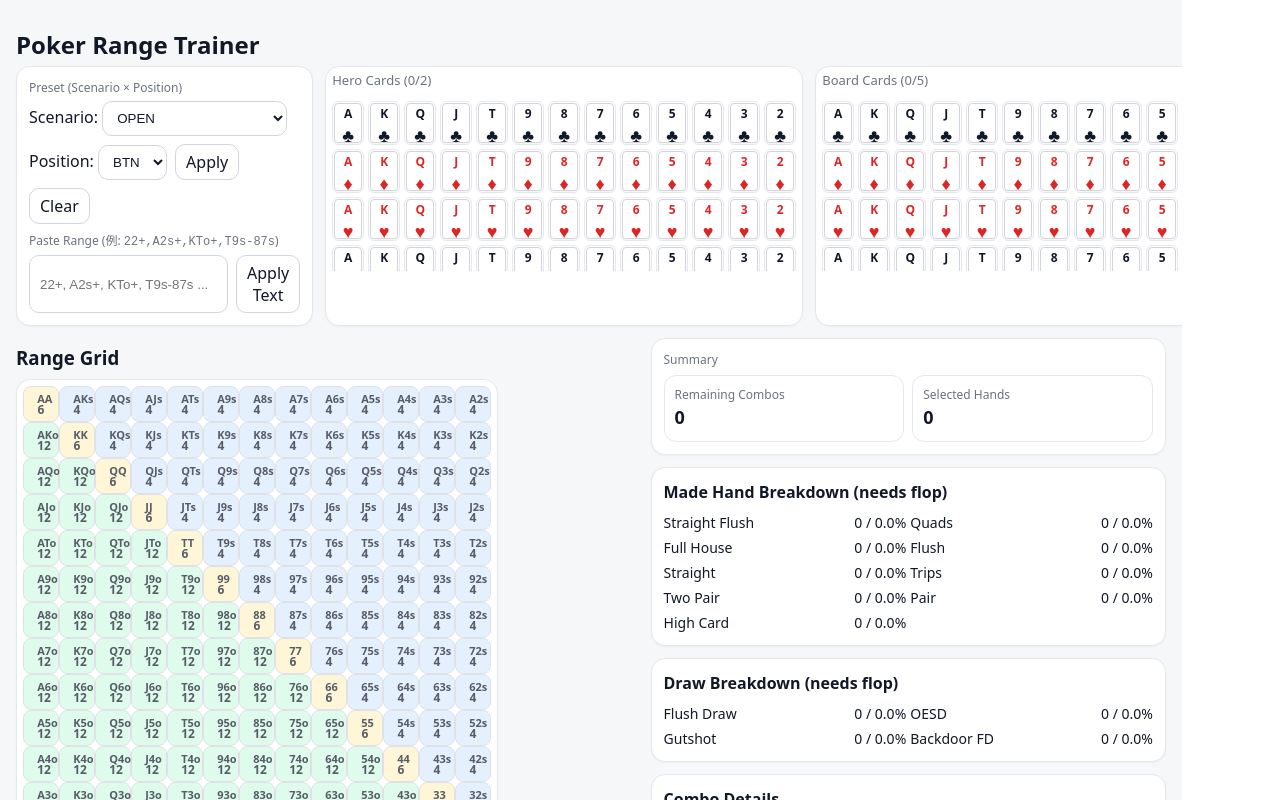
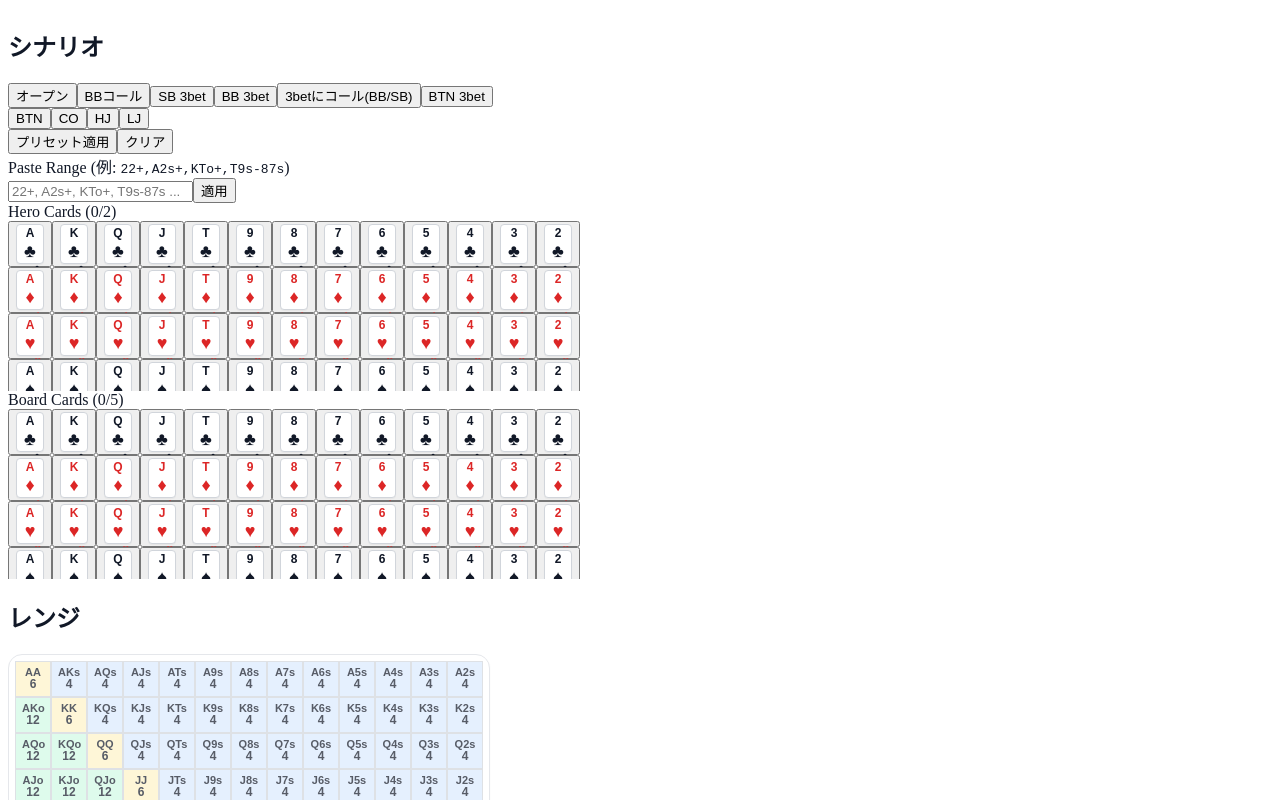
Before and after one commit to mnabe222-glitch/poker-range-trainer, a React (Vite) app: page / in a window 1280 px wide. Shown: the top 800 px of the page. Built offline with nearby package versions, Linux system fonts and the light colour scheme.

Commit message:
build: production build OK (css fix, PWA ready)

```diff
--- a/src/App.tsx
+++ b/src/App.tsx
@@ -1,7 +1,7 @@
 // src/App.tsx
 import React, { useMemo, useState, useEffect } from "react";
+import ResponsiveShell from "./ResponsiveShell";
 import { ScenarioTabsWrap } from "./components/ScenarioTabsWrap";
-
 
 /**
  * Poker Range Trainer - all-in-one
@@ -409,205 +409,20 @@ export default function App() {
     else setBoard(board.filter((_, i) => i !== idx));
   }
 
-  return (
-    <div style={{fontFamily:"ui-sans-serif, system-ui, Segoe UI, Roboto, Helvetica, Arial", padding:16, background:"#f6f7f8", minHeight:"100vh"}}>
-      <div style={{ maxWidth: 1150, margin: "0 auto" }}>
-        <h1 style={{ fontSize: 24, fontWeight: 800, marginBottom: 8, color:"#111827" }}>Poker Range Trainer</h1>
+  // ---- UI：縦スク前提レイアウト --------------------------------
 
-        {/* Preset / Scenario */}
-        <div style={{ display: "grid", gridTemplateColumns: "1.2fr 1fr 1fr", gap: 12, marginBottom: 12 }}>
-          <div style={cardBox}>
-            <div style={labelMuted}>Preset (Scenario × Position)</div>
-            <div style={{ display: "flex", gap: 8, alignItems: "center", flexWrap: "wrap" }}>
-              <label>Scenario:&nbsp;
-                <select value={scenario} onChange={(e) => setScenario(e.target.value as Scenario)} style={selectStyle}>
-                  <option value="OPEN">OPEN</option>
-                  <option value="BBvsOPEN">BB vs OPEN（コール）</option>
-                  <option value="SB_3BET">SB 3bet</option>
-                  <option value="BB_3BET">BB 3bet</option>
-                  <option value="BB_SB_CALL_3BET">BB/SB 3betにコール</option>
-                  <option value="BTN_3BET">BTN 3bet</option>
-                </select>
-              </label>
+  // シナリオタブ（Scenario 型に合わせてIDは大文字）
+  const scenarioTabs = [
+    { id: "OPEN", label: "オープン" },
+    { id: "BBvsOPEN", label: "BBコール" },
+    { id: "SB_3BET", label: "SB 3bet" },
+    { id: "BB_3BET", label: "BB 3bet" },
+    { id: "BB_SB_CALL_3BET", label: "3betにコール(BB/SB)" },
+    { id: "BTN_3BET", label: "BTN 3bet" },
+  ] as const;
 
-              <label>Position:&nbsp;
-                <select value={pos} onChange={(e) => setPos(e.target.value as ThreePos)} style={selectStyle}>
-                  {VALID_POS[scenario].map((p) => <option key={p} value={p}>{p}</option>)}
-                </select>
-              </label>
-
-              <button style={btn} onClick={() => { const txt = getPresetText(scenario, pos); if (txt) applyPreset(txt); }}>
-                Apply
-              </button>
-              <button style={btn} onClick={() => setRange(new Set())}>Clear</button>
-            </div>
-
-            {/* 任意レンジを貼り付け */}
-            <div style={{ marginTop: 8 }}>
-              <div style={{ ...labelMuted, marginBottom: 4 }}>Paste Range (例: <code>22+,A2s+,KTo+,T9s-87s</code>)</div>
-              <div style={{ display: "flex", gap: 8 }}>
-                <input
-                  value={custom}
-                  onChange={(e) => setCustom(e.target.value)}
-                  placeholder="22+, A2s+, KTo+, T9s-87s ..."
-                  style={{ ...inputStyle, flex: 1 }}
-                />
-                <button style={btn} onClick={() => { if (custom.trim()) applyPreset(custom); }}>
-                  Apply Text
-                </button>
-              </div>
-            </div>
-          </div>
-
-          <CardSelector title="Hero" cards={hero} max={2} used={used} onAdd={(c) => addCard("hero", c)} onRemove={(i) => removeCard("hero", i)} />
-          <CardSelector title="Board" cards={board} max={5} used={used} onAdd={(c) => addCard("board", c)} onRemove={(i) => removeCard("board", i)} />
-        </div>
-
-        <div style={{ display: "grid", gridTemplateColumns: "1.2fr 1fr", gap: 16 }}>
-          <div>
-            <h3 style={{ fontWeight: 700, margin: "6px 0", color:"#111827" }}>Range Grid</h3>
-            <Grid range={range} toggle={toggleCell} remaining={remainingPerLabel} />
-          </div>
-
-          <div style={{ display: "flex", flexDirection: "column", gap: 12 }}>
-            <div style={cardBox}>
-              <div style={labelMuted}>Summary</div>
-              <div style={{ display: "grid", gridTemplateColumns: "1fr 1fr", gap: 8, marginTop: 6 }}>
-                <Stat label="Remaining Combos" value={String(totalCombos)} />
-                <Stat label="Selected Hands" value={String(range.size)} />
-              </div>
-            </div>
-
-            <div style={cardBox}>
-              <div style={{ fontWeight: 600, marginBottom: 8 }}>
-                Made Hand Breakdown {board.length >= 3 ? "(on current board)" : "(needs flop)"}
-              </div>
-              <ul style={{ display: "grid", gridTemplateColumns: "1fr 1fr", gap: 4, fontSize: 14, margin: 0, padding: 0, listStyle: "none" }}>
-                {(["Straight Flush","Quads","Full House","Flush","Straight","Trips","Two Pair","Pair","High Card"] as Category[]).map((k) => (
-                  <li key={k} style={{ display: "flex", justifyContent: "space-between" }}>
-                    <span>{k}</span>
-                    <span style={{ fontVariantNumeric: "tabular-nums", color:"#111827" }}>
-                      {agg.catCounts[k]} / {categoryPercents[k].toFixed(1)}%
-                    </span>
-                  </li>
-                ))}
-              </ul>
-            </div>
-
-            <div style={cardBox}>
-              <div style={{ fontWeight: 600, marginBottom: 8 }}>
-                Draw Breakdown {board.length >= 3 ? "(current board)" : "(needs flop)"}
-              </div>
-              <ul style={{ display: "grid", gridTemplateColumns: "1fr 1fr", gap: 4, fontSize: 14, margin: 0, padding: 0, listStyle: "none" }}>
-                <li style={{ display: "flex", justifyContent: "space-between" }}>
-                  <span>Flush Draw</span>
-                  <span style={{ fontVariantNumeric: "tabular-nums", color:"#111827" }}>{agg.drawCounts.FD} / {drawPercents.FD.toFixed(1)}%</span>
-                </li>
-                <li style={{ display: "flex", justifyContent: "space-between" }}>
-                  <span>OESD</span>
-                  <span style={{ fontVariantNumeric: "tabular-nums", color:"#111827" }}>{agg.drawCounts.OESD} / {drawPercents.OESD.toFixed(1)}%</span>
-                </li>
-                <li style={{ display: "flex", justifyContent: "space-between" }}>
-                  <span>Gutshot</span>
-                  <span style={{ fontVariantNumeric: "tabular-nums", color:"#111827" }}>{agg.drawCounts.Gutshot} / {drawPercents.Gutshot.toFixed(1)}%</span>
-                </li>
-                <li style={{ display: "flex", justifyContent: "space-between" }}>
-                  <span>Backdoor FD</span>
-                  <span style={{ fontVariantNumeric: "tabular-nums", color:"#111827" }}>{agg.drawCounts.BDFD} / {drawPercents.BDFD.toFixed(1)}%</span>
-                </li>
-              </ul>
-            </div>
-
-            <div style={cardBox}>
-              <div style={{ fontWeight: 600, marginBottom: 6 }}>Combo Details</div>
-              <div style={{ maxHeight: 260, overflow: "auto", fontSize: 14, display: "grid", gridTemplateColumns: "1fr auto", rowGap: 4, columnGap: 8 }}>
-                {Array.from(range).sort((a, b) => handSort(a) - handSort(b)).map((lab) => (
-                  <React.Fragment key={lab}>
-                    <span>{lab}</span>
-                    <span style={{ fontVariantNumeric: "tabular-nums" }}>{remainingPerLabel[lab] ?? 0}</span>
-                  </React.Fragment>
-                ))}
-              </div>
-            </div>
-          </div>
-        </div>
-
-        <div style={{ color: "#6b7280", fontSize: 12, marginTop: 8 }}>
-          Tip: マスをクリックでON/OFF。上三角=Suited / 下三角=Offsuit。Hero/Boardにカードを入れるとブロッカーで自動減算します。
-        </div>
-      </div>
-    </div>
-  );
-}
-
-/* ===================== UI Parts ===================== */
-const cardBox: React.CSSProperties = {
-  background: "#fff",
-  border: "1px solid #e5e7eb",
-  borderRadius: 14,
-  padding: 12,
-  boxShadow: "0 1px 2px rgba(0,0,0,0.04)",
-  color: "#111827",
-};
-const labelMuted: React.CSSProperties = { color: "#6b7280", fontSize: 12, marginBottom: 4 };
-const selectStyle: React.CSSProperties = {
-  padding: "8px 10px",
-  border: "1px solid #d1d5db",
-  borderRadius: 10,
-  background: "#fff",
-  color: "#111827",
-};
-const inputStyle: React.CSSProperties = {
-  padding: "8px 10px",
-  border: "1px solid #d1d5db",
-  borderRadius: 10,
-  background: "#fff",
-  color: "#111827",
-};
-const btn: React.CSSProperties = {
-  padding: "6px 10px",
-  border: "1px solid #d1d5db",
-  borderRadius: 10,
-  background: "#fff",
-  color: "#111827",
-  cursor: "pointer",
-};
-
-function Stat({ label, value }: { label: string; value: string }) {
-  return (
-    <div style={{ border: "1px solid #e5e7eb", borderRadius: 12, padding: 10, background: "#fff" }}>
-      <div style={{ color: "#6b7280", fontSize: 12 }}>{label}</div>
-      <div
-        style={{
-          fontSize: 18,
-          fontWeight: 700,
-          fontVariantNumeric: "tabular-nums",
-          color: "#111827", // 文字色を強制（テーマで白化するのを防ぐ）
-        }}
-      >
-        {value}
-      </div>
-    </div>
-  );
-}
-
-function Grid({
-  range,
-  toggle,
-  remaining,
-}: {
-  range: Set<string>;
-  toggle: (l: string) => void;
-  remaining: Record<string, number>;
-}) {
-  const cellBG = (i: number, j: number, on: boolean) => {
-    const pair = on ? "#FDE68A" : "#FEF3C7";    // amber 300/200
-    const suited = on ? "#BFDBFE" : "#DBEAFE";  // blue 300/200（上三角）
-    const offsuit = on ? "#A7F3D0" : "#D1FAE5"; // emerald 300/200（下三角）
-    if (i === j) return pair; if (j > i) return suited; return offsuit;
-  };
-
-  return (
+  // 簡易レンジ表（見た目のみ）
+  const RangeGrid = () => (
     <div style={{ display: "inline-block", background: "#fff", border: "1px solid #e5e7eb", borderRadius: 14, padding: 6, boxShadow: "0 1px 2px rgba(0,0,0,0.04)" }}>
       <table style={{ borderCollapse: "collapse" }}>
         <tbody>
@@ -615,23 +430,25 @@ function Grid({
             <tr key={i}>
               {row.map((lab, j) => {
                 const on = range.has(lab);
-                const rem = remaining[lab] ?? (lab.length === 2 ? 6 : lab[2] === "s" ? 4 : 12);
+                const rem = remainingPerLabel[lab] ?? (lab.length === 2 ? 6 : lab[2] === "s" ? 4 : 12);
+                const pair = on ? "#FDE68A" : "#FEF3C7";    // amber 300/200
+                const suited = on ? "#BFDBFE" : "#DBEAFE";  // blue 300/200
+                const offsuit = on ? "#A7F3D0" : "#D1FAE5"; // emerald 300/200
+                const bg = i === j ? pair : (j > i ? suited : offsuit);
+
                 return (
                   <td key={j} style={{ padding: 0 }}>
                     <button
-                      onClick={() => toggle(lab)}
+                      onClick={() => toggleCell(lab)}
                       title={`${lab} (残り${rem}コンボ)`}
                       style={{
                         width: 36, height: 36,
-                        background: cellBG(i, j, on),
+                        background: bg,
                         border: on ? "2px solid #3b82f6" : "1px solid #d1d5db",
                         opacity: on ? 1 : 0.7,
                         transform: on ? "scale(1.02)" : "none",
                         transition: "all 120ms ease",
-                        fontSize: 11,
-                        fontWeight: 700,
-                        lineHeight: 1,
-                        color: "#111827",
+                        fontSize: 11, fontWeight: 700, lineHeight: 1, color: "#111827",
                       }}
                     >
                       <div>{lab}</div>
@@ -646,6 +463,176 @@ function Grid({
       </table>
     </div>
   );
+
+  return (
+    <ResponsiveShell
+      left={
+        <>
+          <h1 className="text-xl font-bold mb-2">シナリオ</h1>
+          <ScenarioTabsWrap
+            items={scenarioTabs as unknown as { id: string; label: string }[]}
+            value={scenario as unknown as string}
+            onChange={(id) => setScenario(id as Scenario)}
+          />
+
+          {/* Position 選択 & プリセット適用 */}
+          <div className="mt-4 grid grid-cols-3 gap-2">
+            {VALID_POS[scenario].map((p) => (
+              <button
+                key={p}
+                onClick={() => setPos(p)}
+                className={
+                  "h-10 rounded-xl border " +
+                  (p === pos ? "border-gray-900 font-semibold" : "border-gray-300")
+                }
+              >
+                {p}
+              </button>
+            ))}
+          </div>
+
+          <div className="mt-3 flex gap-2">
+            <button
+              className="h-10 rounded-xl border px-3"
+              onClick={() => {
+                const txt = getPresetText(scenario, pos);
+                if (txt) applyPreset(txt);
+              }}
+            >
+              プリセット適用
+            </button>
+            <button className="h-10 rounded-xl border px-3" onClick={() => setRange(new Set())}>
+              クリア
+            </button>
+          </div>
+
+          {/* 任意レンジ貼り付け */}
+          <div className="mt-4">
+            <div className="text-xs text-gray-500 mb-1">
+              Paste Range (例: <code>22+,A2s+,KTo+,T9s-87s</code>)
+            </div>
+            <div className="flex gap-2">
+              <input
+                value={custom}
+                onChange={(e) => setCustom(e.target.value)}
+                placeholder="22+, A2s+, KTo+, T9s-87s ..."
+                className="flex-1 px-3 py-2 border rounded-lg"
+              />
+              <button
+                className="h-10 rounded-xl border px-3"
+                onClick={() => { if (custom.trim()) applyPreset(custom); }}
+              >
+                適用
+              </button>
+            </div>
+          </div>
+
+          {/* カード選択 */}
+          <div className="mt-4 grid gap-3">
+            <CardSelector title="Hero" cards={hero} max={2} used={used} onAdd={(c) => addCard("hero", c)} onRemove={(i) => removeCard("hero", i)} />
+            <CardSelector title="Board" cards={board} max={5} used={used} onAdd={(c) => addCard("board", c)} onRemove={(i) => removeCard("board", i)} />
+          </div>
+        </>
+      }
+
+      center={
+        <>
+          <h2 className="text-lg font-semibold mb-2">レンジ</h2>
+          <RangeGrid />
+
+          {/* Summary */}
+          <div className="grid grid-cols-2 gap-2 my-4">
+            <Stat label="Remaining Combos" value={String(totalCombos)} />
+            <Stat label="Selected Hands" value={String(range.size)} />
+          </div>
+
+          {/* Hand Breakdown */}
+          <div className="p-3 border rounded-xl bg-white">
+            <div className="font-semibold mb-2">
+              Made Hand Breakdown {board.length >= 3 ? "(on current board)" : "(needs flop)"}
+            </div>
+            <ul className="grid grid-cols-2 gap-1 text-sm m-0 p-0 list-none">
+              {(["Straight Flush","Quads","Full House","Flush","Straight","Trips","Two Pair","Pair","High Card"] as Category[]).map((k) => (
+                <li key={k} className="flex justify-between">
+                  <span>{k}</span>
+                  <span className="text-gray-900" style={{ fontVariantNumeric: "tabular-nums" }}>
+                    {agg.catCounts[k]} / {categoryPercents[k].toFixed(1)}%
+                  </span>
+                </li>
+              ))}
+            </ul>
+          </div>
+
+          {/* Draw Breakdown */}
+          <div className="p-3 border rounded-xl bg-white mt-3">
+            <div className="font-semibold mb-2">
+              Draw Breakdown {board.length >= 3 ? "(current board)" : "(needs flop)"}
+            </div>
+            <ul className="grid grid-cols-2 gap-1 text-sm m-0 p-0 list-none">
+              <li className="flex justify-between">
+                <span>Flush Draw</span>
+                <span className="text-gray-900" style={{ fontVariantNumeric: "tabular-nums" }}>{agg.drawCounts.FD} / {drawPercents.FD.toFixed(1)}%</span>
+              </li>
+              <li className="flex justify-between">
+                <span>OESD</span>
+                <span className="text-gray-900" style={{ fontVariantNumeric: "tabular-nums" }}>{agg.drawCounts.OESD} / {drawPercents.OESD.toFixed(1)}%</span>
+              </li>
+              <li className="flex justify-between">
+                <span>Gutshot</span>
+                <span className="text-gray-900" style={{ fontVariantNumeric: "tabular-nums" }}>{agg.drawCounts.Gutshot} / {drawPercents.Gutshot.toFixed(1)}%</span>
+              </li>
+              <li className="flex justify-between">
+                <span>Backdoor FD</span>
+                <span className="text-gray-900" style={{ fontVariantNumeric: "tabular-nums" }}>{agg.drawCounts.BDFD} / {drawPercents.BDFD.toFixed(1)}%</span>
+              </li>
+            </ul>
+          </div>
+
+          {/* Combo Details */}
+          <div className="p-3 border rounded-xl bg-white mt-3">
+            <div className="font-semibold mb-2">Combo Details</div>
+            <div className="max-h-64 overflow-auto grid grid-cols-[1fr_auto] gap-x-2 gap-y-1 text-sm">
+              {Array.from(range).sort((a, b) => handSort(a) - handSort(b)).map((lab) => (
+                <React.Fragment key={lab}>
+                  <span>{lab}</span>
+                  <span style={{ fontVariantNumeric: "tabular-nums" }}>{remainingPerLabel[lab] ?? 0}</span>
+                </React.Fragment>
+              ))}
+            </div>
+          </div>
+        </>
+      }
+
+      right={<div />}
+
+      footer={
+        <>
+          <button className="h-11 rounded-xl border">フィルタ</button>
+          <button className="h-11 rounded-xl border">シナリオ</button>
+          <button className="h-11 rounded-xl border">判定</button>
+        </>
+      }
+    />
+  );
+}
+
+/* ===================== UI Parts ===================== */
+function Stat({ label, value }: { label: string; value: string }) {
+  return (
+    <div className="border rounded-xl p-3 bg-white">
+      <div className="text-xs text-gray-500">{label}</div>
+      <div
+        style={{
+          fontSize: 18,
+          fontWeight: 700,
+          fontVariantNumeric: "tabular-nums",
+          color: "#111827",
+        }}
+      >
+        {value}
+      </div>
+    </div>
+  );
 }
 
 function CardSelector({
@@ -655,29 +642,25 @@ function CardSelector({
 }) {
   const disabled = cards.length >= max;
   return (
-    <div style={{ ...cardBox, padding: "4px 6px" }}>
-      <div style={{ ...labelMuted, fontSize: 13, marginBottom: 4 }}>{title} Cards ({cards.length}/{max})</div>
+    <div className="p-2 border rounded-xl bg-white">
+      <div className="text-sm text-gray-600 mb-1">
+        {title} Cards ({cards.length}/{max})
+      </div>
 
       {/* 選択済みカード */}
-      <div style={{ display: "flex", gap: 4, marginBottom: 6, flexWrap: "wrap" }}>
+      <div className="flex gap-1 mb-2 flex-wrap">
         {cards.map((c, i) => (
-          <span key={i} style={{
-            display: "inline-flex", alignItems: "center", gap: 4,
-            padding: "3px 6px", border: "1px solid #e5e7eb",
-            borderRadius: 999, background: "#f3f4f6", fontSize: 12
-          }}>
+          <span key={i} className="inline-flex items-center gap-1 px-2 py-1 border rounded-full bg-gray-100 text-sm">
             <SmallCard card={c} w={26} />
-            <button onClick={() => onRemove(i)} style={{
-              color: "#dc2626", fontWeight: 700, cursor: "pointer", fontSize: 12, lineHeight: 1
-            }}>×</button>
+            <button onClick={() => onRemove(i)} className="text-red-600 font-bold">×</button>
           </span>
         ))}
       </div>
 
       {/* 4行×13列 */}
-      <div style={{ display:"grid", gridTemplateRows:"repeat(4, auto)", rowGap: 4, maxHeight: 170, overflow: "auto" }}>
+      <div className="grid" style={{ gridTemplateRows:"repeat(4, auto)", rowGap: 4, maxHeight: 170, overflow: "auto" }}>
         {(["c","d","h","s"] as const).map((suit) => (
-          <div key={suit} style={{ display:"grid", gridTemplateColumns:"repeat(13, 1fr)", columnGap: 4 }}>
+          <div key={suit} className="grid" style={{ gridTemplateColumns:"repeat(13, 1fr)", columnGap: 4 }}>
             {RANKS.map((r) => {
               const card = r + suit;
               const isUsed = used.has(card) || disabled;
@@ -687,14 +670,8 @@ function CardSelector({
                   onClick={() => !isUsed && onAdd(card)}
                   disabled={isUsed}
                   title={card.toUpperCase()}
-                  style={{
-                    cursor: isUsed ? "not-allowed" : "pointer",
-                    opacity: isUsed ? 0.35 : 1,
-                    border: "1px solid #e5e7eb",
-                    borderRadius: 6,
-                    background: "#fff",
-                    padding: 1,
-                  }}
+                  className="border rounded bg-white p-0.5"
+                  style={{ cursor: isUsed ? "not-allowed" : "pointer", opacity: isUsed ? 0.35 : 1 }}
                 >
                   <SmallCard card={card} w={26} />
                 </button>
@@ -706,7 +683,6 @@ function CardSelector({
     </div>
   );
 }
-
 
 function SmallCard({ card, w = 26 }: { card: string; w?: number }) {
   const r = card[0]; const s = card[1];
@@ -733,7 +709,6 @@ function SmallCard({ card, w = 26 }: { card: string; w?: number }) {
   );
 }
 
-
 function handSort(lab: string) {
   if (lab.length === 2) return -(RANK_ORDER[lab[0]] * 100 + 50);
   const a = lab[0], b = lab[1];
--- a/src/index.css
+++ b/src/index.css
@@ -1,72 +1,15 @@
+/* ========= ベース ========= */
 :root {
-  font-family: system-ui, Avenir, Helvetica, Arial, sans-serif;
-  line-height: 1.5;
-  font-weight: 400;
-
   color-scheme: light dark;
-  color: rgba(255, 255, 255, 0.87);
-  background-color: #242424;
-
-  font-synthesis: none;
-  text-rendering: optimizeLegibility;
-  -webkit-font-smoothing: antialiased;
-  -moz-osx-font-smoothing: grayscale;
 }
 
-a {
-  font-weight: 500;
-  color: #646cff;
-  text-decoration: inherit;
-}
-a:hover {
-  color: #535bf2;
+/* （任意）ライトテーマでの基本色を固定したい場合 */
+@media (prefers-color-scheme: light) {
+  :root { color-scheme: light; }
+  body { background: #ffffff; color: #111827; }
 }
 
-body {
-  margin: 0;
-  display: flex;
-  place-items: center;
-  min-width: 320px;
-  min-height: 100vh;
-}
-
-h1 {
-  font-size: 3.2em;
-  line-height: 1.1;
-}
-
-button {
-  border-radius: 8px;
-  border: 1px solid transparent;
-  padding: 0.6em 1.2em;
-  font-size: 1em;
-  font-weight: 500;
-  font-family: inherit;
-  background-color: #1a1a1a;
-  cursor: pointer;
-  transition: border-color 0.25s;
-}
-button:hover {
-  border-color: #646cff;
-}
-button:focus,
-button:focus-visible {
-  outline: 4px auto -webkit-focus-ring-color;
-}
-
-@media (prefers-color-scheme: light) {
-  :root {
-    color: #213547;
-    background-color: #ffffff;
-  }
-  a:hover {
-    color: #747bff;
-  }
-button {
-  background-color: #f9f9f9;
-}
-
-/* 横スクロール禁止の基本 */
+/* ========= 横スクロール対策 ========= */
 html, body, #root {
   max-width: 100%;
   overflow-x: hidden;
```
Also changed, not shown: src/ResponsiveShell.tsx (renamed from src/ResponsiveShell.tsx.txt), src/components/ScenarioTabsWrap.tsx (renamed from src/components/ScenarioTabsWrap.tsx.txt).
